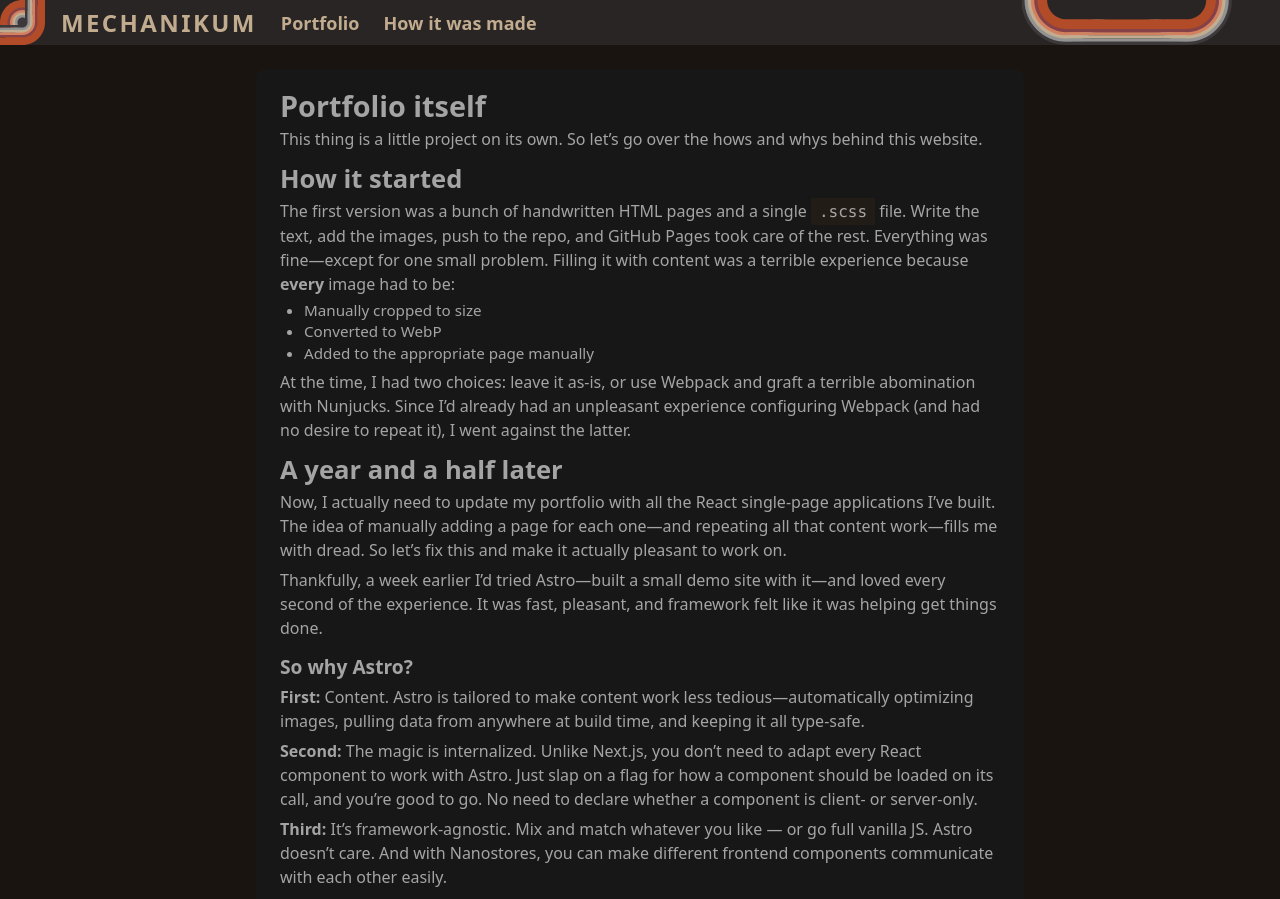
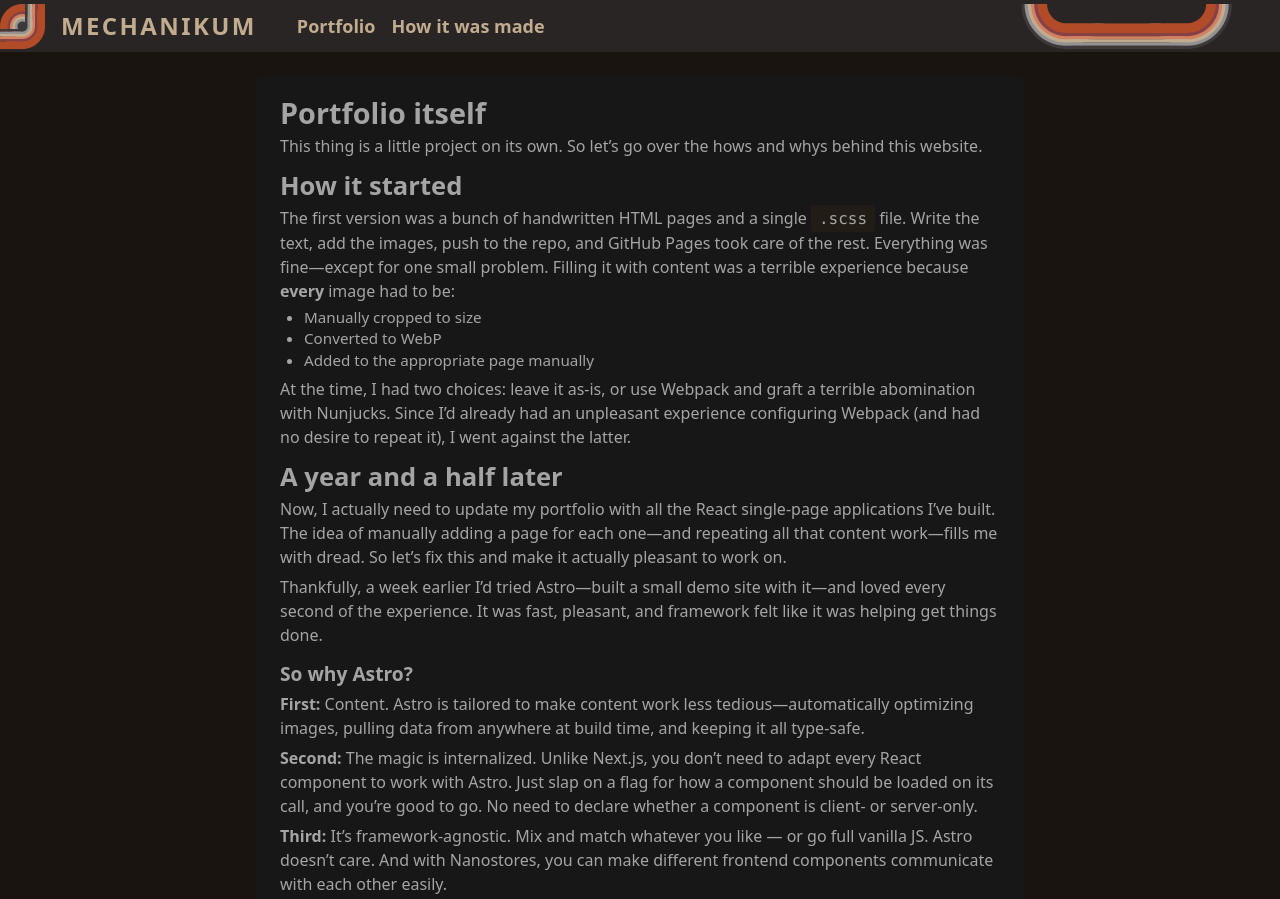
Before and after one commit to Mechanikum/mechanikum.github.io, an Astro site: page /portfolio-itself in a window 1280 px wide. Shown: the top 899 px of the page. Built offline with nearby package versions, Linux system fonts and the light colour scheme; Astro itself is replaced by a stand-in of ours.

Commit message:
Fixed header layout

```diff
--- a/src/layouts/header.astro
+++ b/src/layouts/header.astro
@@ -4,12 +4,14 @@
 import bridge from '../assets/svg/bridge.svg';
 ---
 
-<header class="flex gap-6 items-center bg-muted">
+<header class="flex gap-x-6 items-center flex-wrap  md:flex-nowrap bg-muted">
 	<a href="/" class="flex gap-4 items-center">
         <Image src={topCorner} alt="Logo" width={45} height={45} loading="eager"/>
         <p class="text-xl sm:text-2xl uppercase font-bold tracking-widest">Mechanikum</p>
 	</a>
-    <a class="hover:underline text-lg font-semibold" href="/">Portfolio</a>
-    <a class="hover:underline text-lg font-semibold" href="/portfolio-itself">How it was made</a>
-    <Image src={bridge} alt="bridge" class={"hidden sm:block ml-auto mr-12"} loading="eager"/>
+	<div class="flex gap-4 items-center px-4 py-3 text-nowrap">
+        <a class="hover:underline text-lg font-semibold" href="/">Portfolio</a>
+        <a class="hover:underline text-lg font-semibold" href="/portfolio-itself">How it was made</a>
+	</div>
+    <Image src={bridge} alt="bridge" class={"hidden md:block ml-auto mr-2 lg:mr-12"} loading="eager"/>
 </header>
```
